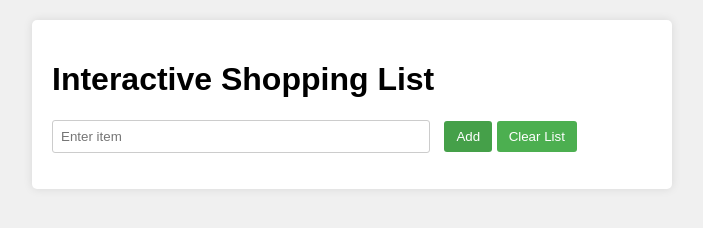
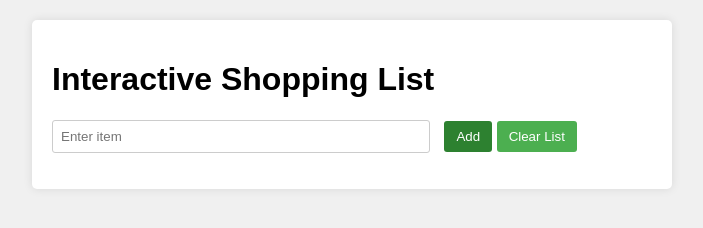
Before and after one commit to SharonMawiaJohn/Week2CodeChallenge, a plain HTML site: page index.html in a window 1280 px wide. In both pictures the pointer is over the button "Add". Shown: the whole page, without its empty margins (288-991 px from the left). Drawn offline with Linux system fonts and the light colour scheme.

Commit message:
Adds styles.css

```diff
--- a/styles.css
+++ b/styles.css
@@ -32,7 +32,7 @@ body {
   }
 
   button:hover {
-    background-color: #45a049;
+    background-color: #2d8130;
   }
 
   ul {
```
